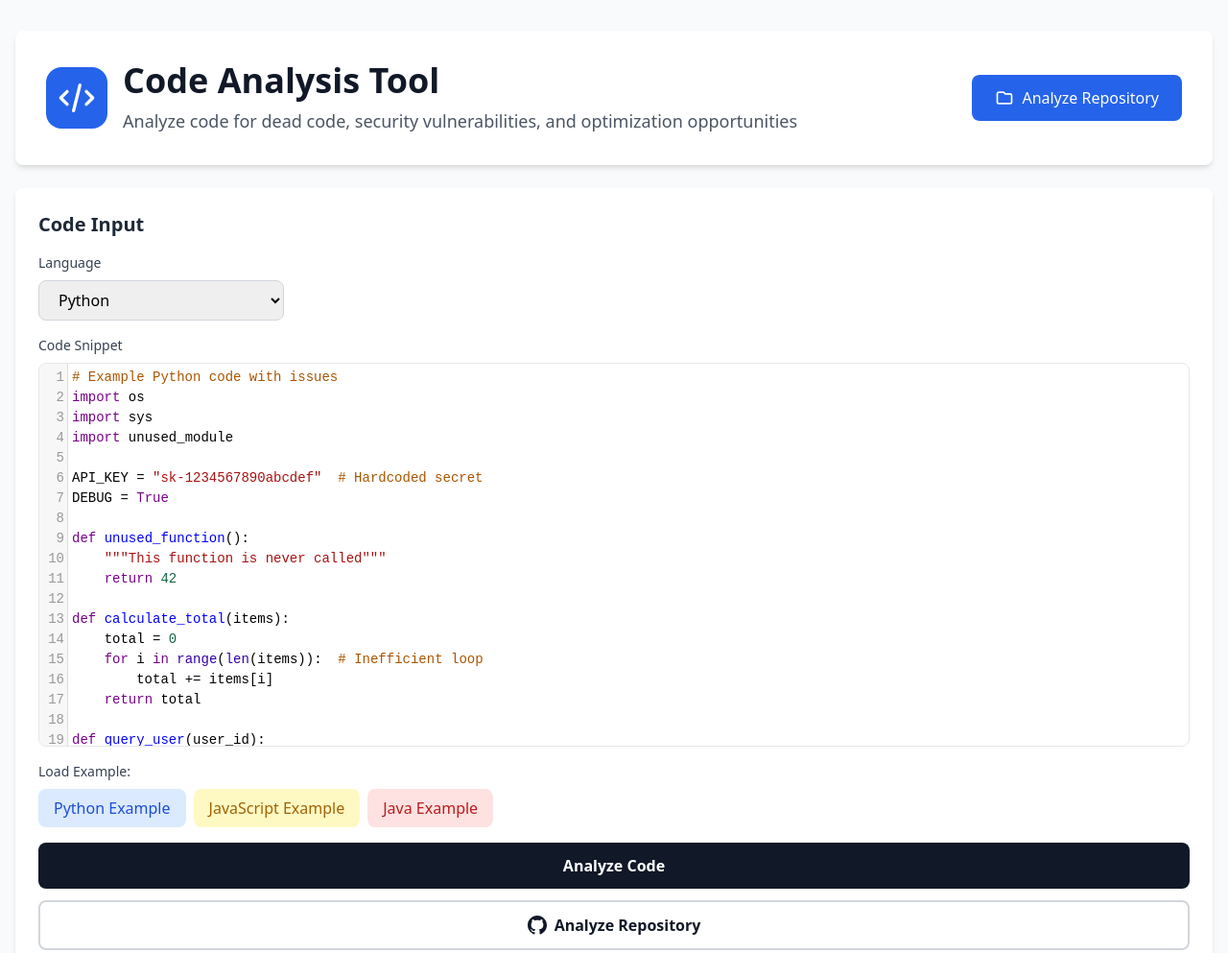
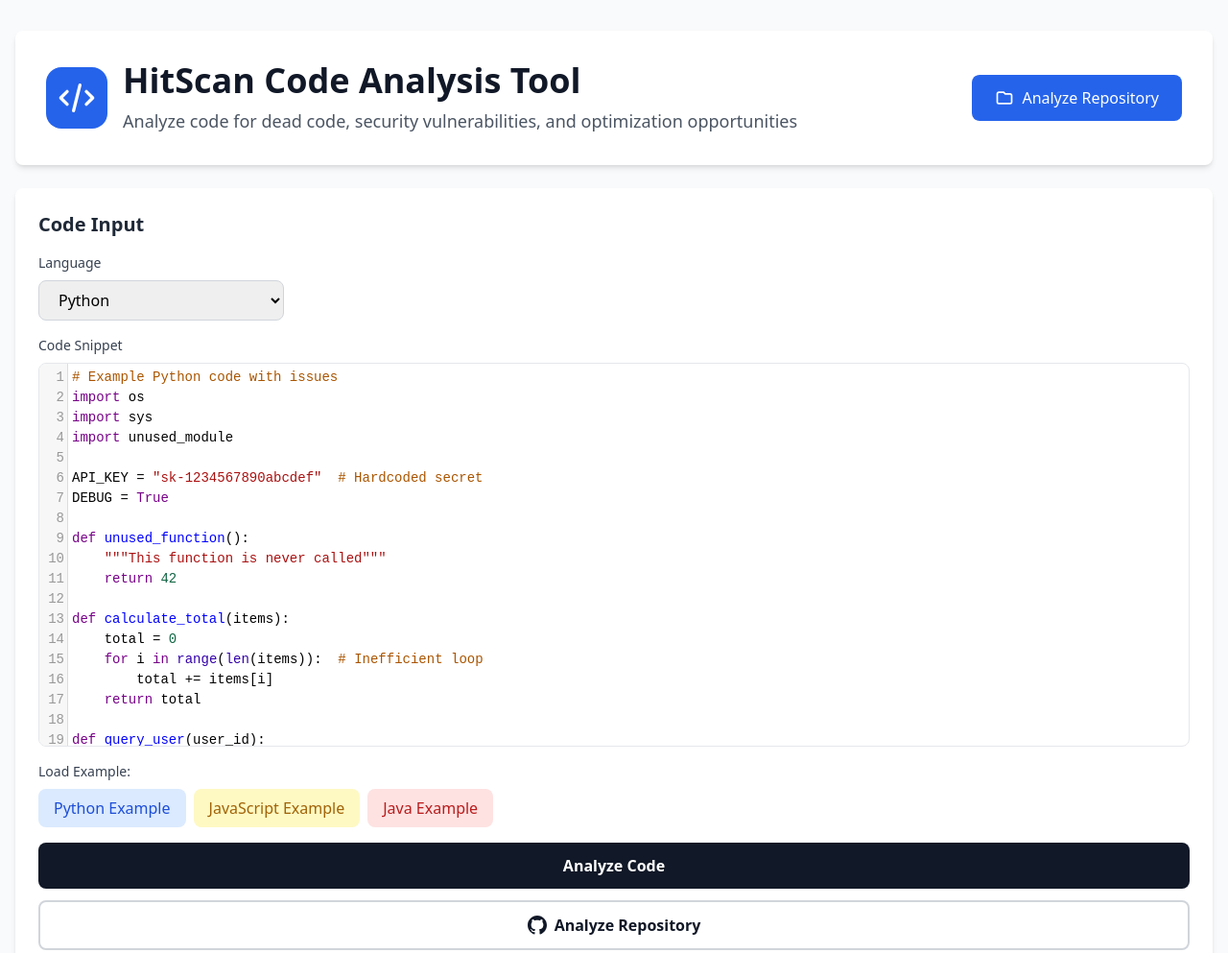
Before and after one commit to Handz113/HitScan---IBM-Bob, a plain HTML site: page static/index.html in a window 1280 px wide. Shown: the top 993 px of the page at 96% size. Drawn offline with nearby package versions, Linux system fonts and the light colour scheme.

Commit message:
Quick change for UI name

```diff
--- a/static/index.html
+++ b/static/index.html
@@ -32,7 +32,7 @@
                         </svg>
                     </div>
                     <div>
-                        <h1 class="text-4xl font-bold text-gray-900 mb-2">Code Analysis Tool</h1>
+                        <h1 class="text-4xl font-bold text-gray-900 mb-2">HitScan Code Analysis Tool</h1>
                         <p class="text-gray-600 text-lg">Analyze code for dead code, security vulnerabilities, and optimization opportunities</p>
                     </div>
                 </div>
```
